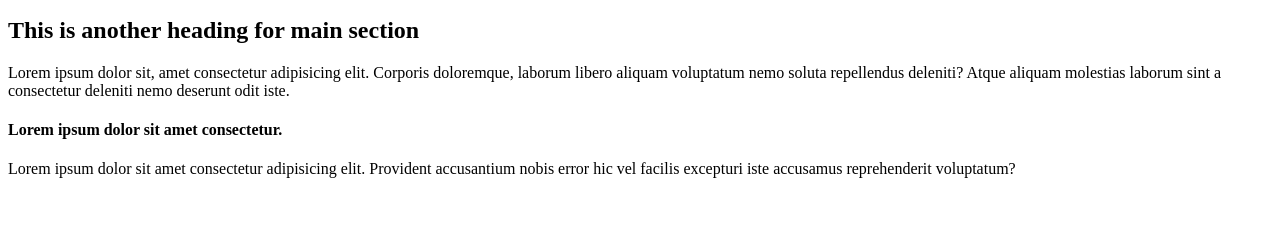
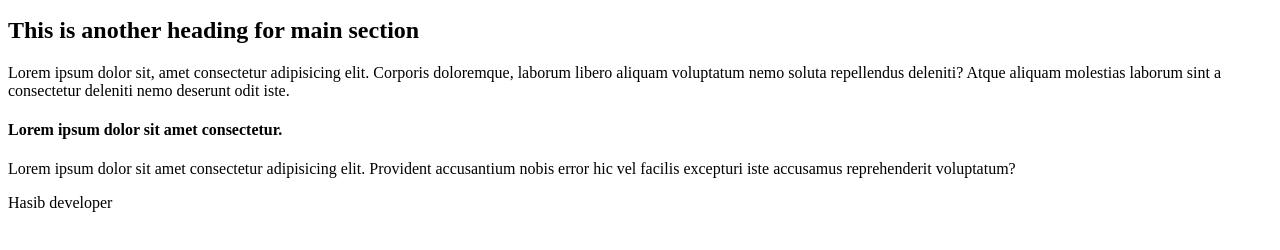
Before and after one commit to hasiburrahman00/git-practice, a plain HTML site: page index.html in a window 1280 px wide. Shown: the part 50-300 px from the top of the page. Drawn offline with Linux system fonts and the light colour scheme.

Commit message:
add hasib

```diff
--- a/index.html
+++ b/index.html
@@ -23,6 +23,7 @@
 
         </section>
 
+        <span>Hasib developer </span>
 
 
     </main>
```
